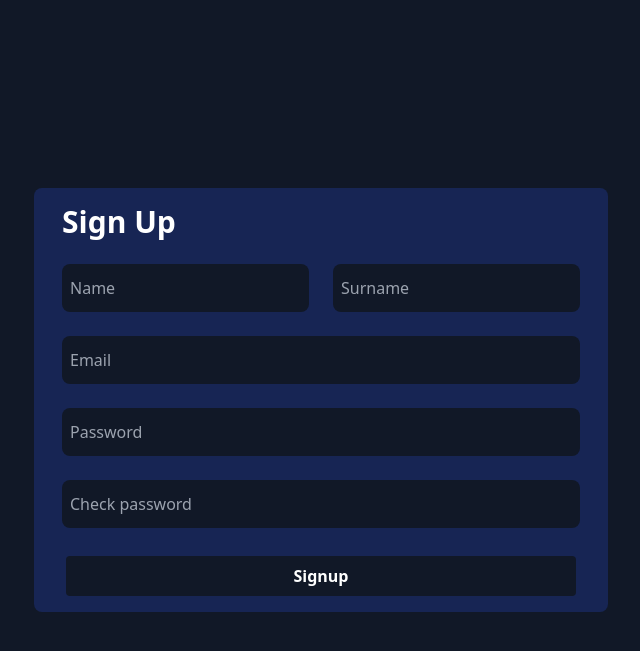
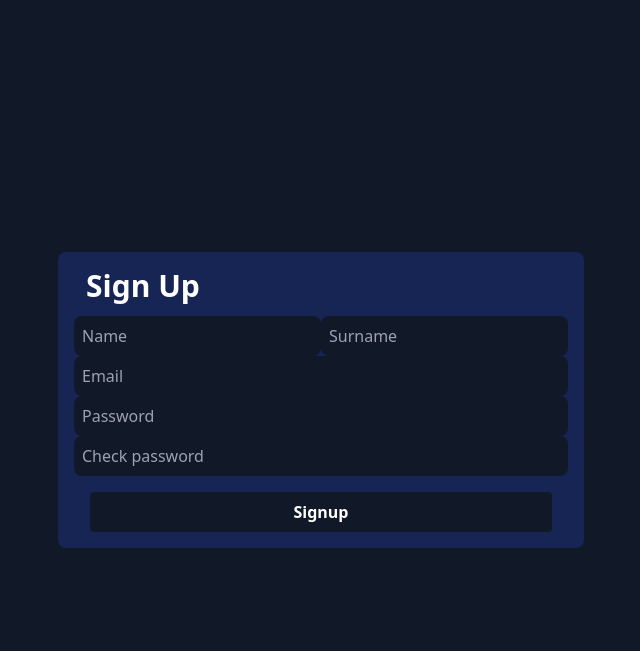
Before and after one commit to Bohdan337/tribe, a Django app: page /signup in a window 1280 px wide. Shown: the top 651 px of the page, without its empty margins (319-959 px from the left). Run offline with Django 4.2, Linux system fonts and the light colour scheme; style sheets or scripts are compiled from the project's sources; some libraries are stand-ins or nearby versions.

Commit message:
edited styles for signup form

```diff
--- a/templates/registration/signup.html
+++ b/templates/registration/signup.html
@@ -20,12 +20,12 @@
             <div class="flex flex-row">
                 {{ form.name }}
                 {{ form.surname }}
-                <!-- <input class="m-3 h-12 rounded-lg p-2 bg-gray-900 text-white" type="text" placeholder="Name" name="name">
-                <input class="m-3 h-12 rounded-lg p-2 bg-gray-900 text-white" type="text" placeholder="Surname" name="surname"> -->
             </div>
+            <div class="flex flex-col">
             {{ form.email }}
             {{ form.password }}
             {{ form.password2 }}
+            </div>
 
             <button type="submit" name="student_signup"
                 class="bg-gray-900 hover:bg-green-400 text-white font-bold py-2 px-4 rounded mx-4 mt-4">
```
